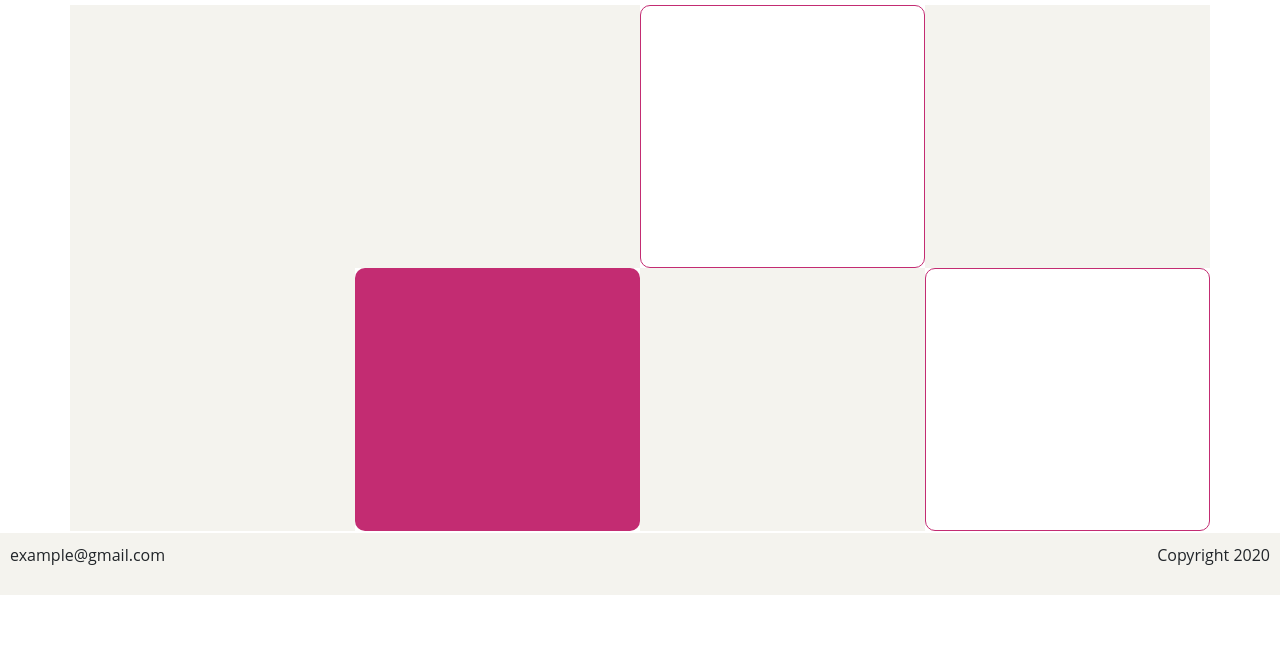
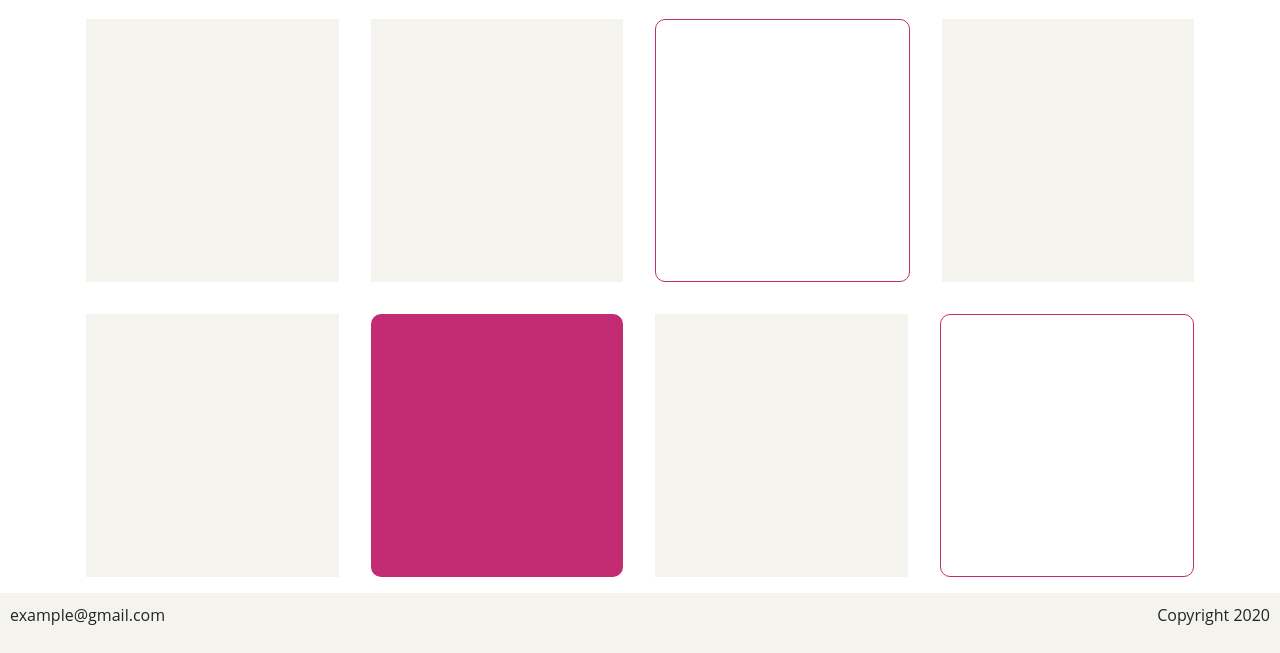
Before and after one commit to sebbe1236/Sebastian-Kvaalsvoll-css-frameworks-ma1, a plain HTML site: page index.html in a window 1280 px wide. Shown: the part 205-858 px from the top of the page. Before the commit the page ends 800 px from the top, so only its background shows below. Drawn offline with nearby package versions, Linux system fonts and the light colour scheme.

Commit message:
row split and bootstrap class added

```diff
--- a/index.html
+++ b/index.html
@@ -52,15 +52,17 @@
     <main>
       <h1 class="h1__block">Page heading</h1>
       <div class="container">
-        <div class="row row-cols-4">
-          <div class="col mw-100" id="square__white"></div>
-          <div class="col mw-100" id="square__white"></div>
-          <div class="col mw-100" id="square__bordercoloured"></div>
-          <div class="col mw-100" id="square__white"></div>
-          <div class="col mw-100" id="square__white"></div>
-          <div class="col mw-100" id="square__red"></div>
-          <div class="col mw-100" id="square__white"></div>
-          <div class="col mw-100" id="square__bordercoloured"></div>
+        <div class="row">
+          <div class="col m-3" id="square__white"></div>
+          <div class="col m-3" id="square__white"></div>
+          <div class="col m-3" id="square__bordercoloured"></div>
+          <div class="col m-3" id="square__white"></div>
+        </div>
+        <div class="row">
+          <div class="col m-3" id="square__white"></div>
+          <div class="col m-3" id="square__red"></div>
+          <div class="col m-3" id="square__white"></div>
+          <div class="col m-3" id="square__bordercoloured"></div>
         </div>
       </div>
     </main>
--- a/scss/partials/_footer.scss
+++ b/scss/partials/_footer.scss
@@ -1,6 +1,5 @@
 .footer__block {
   background-color: #f4f3ee;
-
   bottom: 0;
   width: 100%;
   display: flex;
--- a/scss/partials/_main.scss
+++ b/scss/partials/_main.scss
@@ -27,11 +27,7 @@
   border-radius: 10px 10px;
   padding: 10px;
 }
-/*.row {
-  display: grid;
-  grid-template-columns: repeat(4, 2fr);
-  grid-gap: 15px;
-}*/
+
 @media (max-width: 700px) {
   .row {
     display: grid;
--- a/scss/partials/_nav.scss
+++ b/scss/partials/_nav.scss
@@ -0,0 +1,3 @@
+.bg-light {
+  background-color: #f4f3ee !important;
+}
```
Also changed, not shown: css/styles.css, 1 other file.
